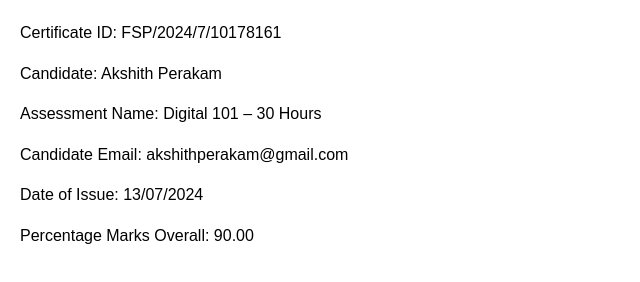
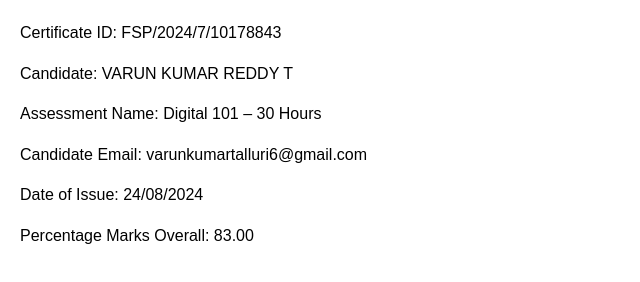
Before and after one commit to Varunuuuuuu/nasscom, a plain HTML site: page index.html in a window 1280 px wide. Shown: the whole page, without its empty margins (0-640 px from the left). Drawn offline with Linux system fonts and the light colour scheme.

Commit message:
Update index.html

```diff
--- a/index.html
+++ b/index.html
@@ -26,12 +26,12 @@
 </head>
 <body>
 
-        <div class="certificate-item">Certificate ID: FSP/2024/7/10178161</div>
-        <div class="certificate-item">Candidate: Akshith Perakam</div>
+        <div class="certificate-item">Certificate ID: FSP/2024/7/10178843</div>
+        <div class="certificate-item">Candidate: VARUN KUMAR REDDY T</div>
         <div class="certificate-item">Assessment Name: Digital 101 – 30 Hours</div>
-        <div class="certificate-item">Candidate Email: akshithperakam@gmail.com</div>
-        <div class="certificate-item">Date of Issue: 13/07/2024</div>
-        <div class="certificate-item">Percentage Marks Overall: 90.00</div>
+        <div class="certificate-item">Candidate Email: varunkumartalluri6@gmail.com</div>
+        <div class="certificate-item">Date of Issue: 24/08/2024</div>
+        <div class="certificate-item">Percentage Marks Overall: 83.00</div>
 
 </body>
 </html>
```
